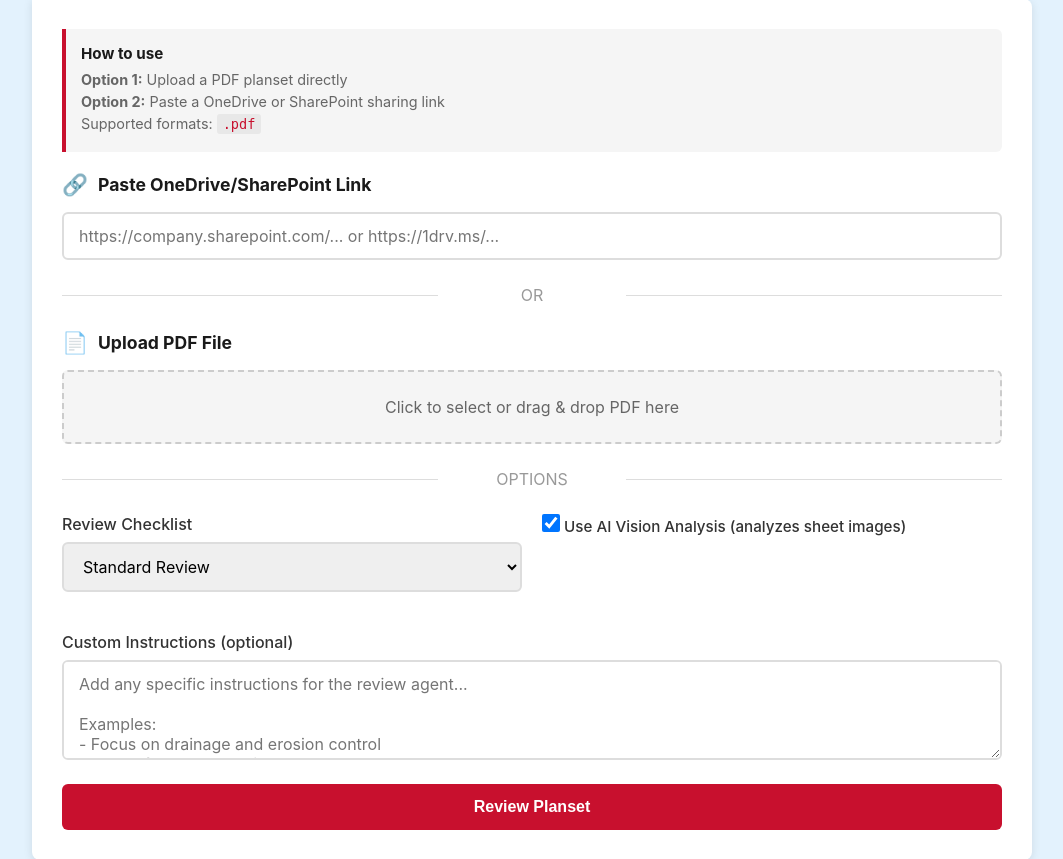
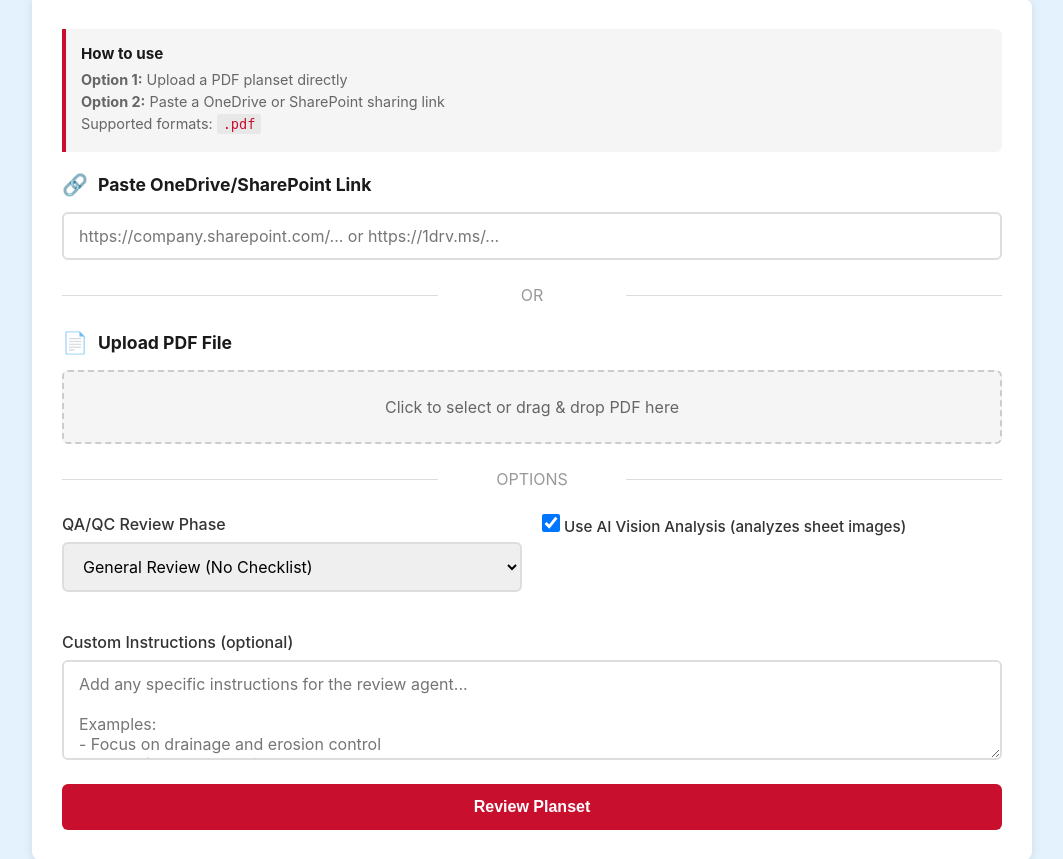
Before and after one commit to jonahknip/redlineai, a Flask app: page / in a window 1280 px wide. Shown: the part 196-1055 px from the top of the page, without its empty margins (108-1171 px from the left). Run offline with Flask 3, Linux system fonts and the light colour scheme.

Commit message:
Integrate Abonmarche QA/QC checklists (30%, 60%, 90%, CADD)
- Update app.py to load checklists from JSON files in checklists/ folder
- Update UI dropdown with proper phase options (30%, 60%, 90%, CADD Review)
- Enhance plan_reviewer.py to handle sectioned checklist format
- Organize all checklist PDFs in checklists/ folder for reference
- Update .gitignore to include checklist PDFs

The checklists include:
- 30% Engineering QA/QC Review (45 items)
- 60% Engineering QA/QC Review (63 items across 9 sections)
- 90% Engineering QA/QC Review (87 items across 11 sections)
- CADD Drawing Review (35 items across 10 sections)

```diff
--- a/app.py
+++ b/app.py
@@ -584,62 +584,121 @@ def send_email():
         return jsonify({'success': False, 'error': str(e)}), 500
 
 
+def load_checklist_from_file(checklist_id: str) -> dict:
+    """Load a checklist from JSON file"""
+    checklist_dir = Path(__file__).parent / 'checklists'
+
+    # Map checklist IDs to filenames
+    checklist_files = {
+        '30_percent': '30_percent.json',
+        '60_percent': '60_percent.json',
+        '90_percent': '90_percent.json',
+        'cadd': 'cadd_review.json'
+    }
+
+    filename = checklist_files.get(checklist_id)
+    if not filename:
+        return None
+
+    filepath = checklist_dir / filename
+    if not filepath.exists():
+        logger.warning(f"Checklist file not found: {filepath}")
+        return None
+
+    try:
+        with open(filepath, 'r') as f:
+            checklist_data = json.load(f)
+
+        # Flatten sections into items list for compatibility
+        all_items = []
+        for section in checklist_data.get('sections', []):
+            section_title = section.get('title', '')
+            for item in section.get('items', []):
+                all_items.append({
+                    'id': item.get('id'),
+                    'text': item.get('text'),
+                    'required': item.get('required', False),
+                    'section': section_title
+                })
+
+        return {
+            'name': checklist_data.get('name'),
+            'phase': checklist_data.get('phase'),
+            'description': checklist_data.get('description'),
+            'sections': checklist_data.get('sections', []),
+            'items': all_items  # Flattened for compatibility
+        }
+    except Exception as e:
+        logger.error(f"Error loading checklist {checklist_id}: {e}")
+        return None
+
+
 @app.route('/api/checklist', methods=['GET'])
 def get_checklists():
-    """Get available checklist templates"""
-    checklists = {
-        'standard': {
-            'name': 'Standard Civil Review',
-            'items': [
-                {'id': 'cover', 'text': 'Cover sheet with project info', 'required': True},
-                {'id': 'index', 'text': 'Sheet index present', 'required': True},
-                {'id': 'pe_seal', 'text': 'PE seal and signature', 'required': True},
-                {'id': 'scale', 'text': 'Scale indicated on all sheets', 'required': True},
-                {'id': 'north', 'text': 'North arrow on plan sheets', 'required': True},
-                {'id': 'legend', 'text': 'Legend/symbols defined', 'required': False},
-                {'id': 'grading', 'text': 'Grading plan included', 'required': True},
-                {'id': 'drainage', 'text': 'Drainage plan included', 'required': True},
-                {'id': 'erosion', 'text': 'Erosion control plan', 'required': True},
-                {'id': 'utilities', 'text': 'Utility plan included', 'required': False},
-                {'id': 'details', 'text': 'Construction details', 'required': True},
-                {'id': 'specs', 'text': 'Reference to specifications', 'required': False},
-            ]
-        },
-        'mdot': {
-            'name': 'MDOT Project Review',
-            'items': [
-                {'id': 'cover', 'text': 'MDOT standard cover sheet', 'required': True},
-                {'id': 'index', 'text': 'Sheet index per MDOT format', 'required': True},
-                {'id': 'pe_seal', 'text': 'Michigan PE seal', 'required': True},
-                {'id': 'typical', 'text': 'Typical sections', 'required': True},
-                {'id': 'mot', 'text': 'Maintenance of Traffic plan', 'required': True},
-                {'id': 'signing', 'text': 'Signing and striping plan', 'required': True},
-                {'id': 'drainage', 'text': 'Drainage plan with calculations', 'required': True},
-                {'id': 'soil_boring', 'text': 'Soil boring locations', 'required': True},
-                {'id': 'row', 'text': 'ROW lines shown', 'required': True},
-                {'id': 'permits', 'text': 'Permit requirements noted', 'required': True},
-                {'id': 'quantities', 'text': 'Pay item quantities', 'required': True},
-                {'id': 'cross_sections', 'text': 'Cross sections provided', 'required': True},
-            ]
-        },
-        'municipal': {
-            'name': 'Municipal Infrastructure',
-            'items': [
-                {'id': 'cover', 'text': 'Cover sheet with municipal info', 'required': True},
-                {'id': 'survey', 'text': 'Survey/existing conditions', 'required': True},
-                {'id': 'layout', 'text': 'Site layout plan', 'required': True},
-                {'id': 'grading', 'text': 'Grading and drainage', 'required': True},
-                {'id': 'water', 'text': 'Water main plan', 'required': True},
-                {'id': 'sanitary', 'text': 'Sanitary sewer plan', 'required': True},
-                {'id': 'storm', 'text': 'Storm sewer plan', 'required': True},
-                {'id': 'paving', 'text': 'Paving plan', 'required': True},
-                {'id': 'landscape', 'text': 'Landscape plan', 'required': False},
-                {'id': 'lighting', 'text': 'Street lighting plan', 'required': False},
-                {'id': 'swppp', 'text': 'SWPPP/erosion control', 'required': True},
-                {'id': 'details', 'text': 'Standard details', 'required': True},
-            ]
+    """Get available checklist templates - Abonmarche QA/QC checklists"""
+    checklists = {}
+
+    # Load each checklist from JSON files
+    checklist_ids = ['30_percent', '60_percent', '90_percent', 'cadd']
+
+    for checklist_id in checklist_ids:
+        checklist = load_checklist_from_file(checklist_id)
+        if checklist:
+            checklists[checklist_id] = checklist
+
+    # Fallback if no files found - provide basic structure
+    if not checklists:
+        checklists = {
+            '30_percent': {
+                'name': '30% Engineering QA/QC Review',
+                'phase': '30%',
+                'description': 'Early design validation',
+                'items': [
+                    {'id': '30-GEN-001', 'text': 'Survey completed with topographic QA', 'required': True},
+                    {'id': '30-GEN-002', 'text': 'Project scoped with ADA ramps identified', 'required': True},
+                    {'id': '30-GEN-003', 'text': 'North arrow shown correctly on all drawings', 'required': True},
+                    {'id': '30-GEN-004', 'text': 'Scale shown correctly on all drawings', 'required': True},
+                    {'id': '30-GEN-005', 'text': 'Title block consistent on each sheet', 'required': True},
+                ]
+            },
+            '60_percent': {
+                'name': '60% Engineering QA/QC Review',
+                'phase': '60%',
+                'description': 'Design development review',
+                'items': [
+                    {'id': '60-GEN-001', 'text': 'Utility locations and inverts verified', 'required': True},
+                    {'id': '60-GEN-002', 'text': 'Removal elements clearly identified', 'required': True},
+                    {'id': '60-GEN-003', 'text': 'Cross sections reviewed and labeled', 'required': True},
+                    {'id': '60-GEN-004', 'text': 'Storm sewer calculations completed', 'required': True},
+                    {'id': '60-GEN-005', 'text': 'Cost estimate quantities reviewed', 'required': True},
+                ]
+            },
+            '90_percent': {
+                'name': '90% Engineering QA/QC Review',
+                'phase': '90%',
+                'description': 'Final QC before bid',
+                'items': [
+                    {'id': '90-GEN-001', 'text': 'All technician initials correct', 'required': True},
+                    {'id': '90-GEN-002', 'text': 'Specifications sections reviewed', 'required': True},
+                    {'id': '90-GEN-003', 'text': 'Bid documents complete', 'required': True},
+                    {'id': '90-GEN-004', 'text': 'Permit applications reviewed', 'required': True},
+                    {'id': '90-GEN-005', 'text': 'Final MOT plan approved', 'required': True},
+                ]
+            },
+            'cadd': {
+                'name': 'CADD Drawing Review',
+                'phase': 'CADD',
+                'description': 'CADD standards and drawing quality',
+                'items': [
+                    {'id': 'CADD-001', 'text': 'Spell check completed on each sheet', 'required': True},
+                    {'id': 'CADD-002', 'text': 'North arrow, bar scale, title block scale match', 'required': True},
+                    {'id': 'CADD-003', 'text': 'No overlapping or misplaced text', 'required': True},
+                    {'id': 'CADD-004', 'text': 'Sheet index matches page numbers', 'required': True},
+                    {'id': 'CADD-005', 'text': 'Legend line types displaying correctly', 'required': True},
+                ]
+            }
         }
-    }
+
     return jsonify({'success': True, 'checklists': checklists})
 
 
--- a/templates/index.html
+++ b/templates/index.html
@@ -656,12 +656,13 @@
 
                 <div class="options-row">
                     <div class="input-section">
-                        <label for="checklistSelect">Review Checklist</label>
+                        <label for="checklistSelect">QA/QC Review Phase</label>
                         <select id="checklistSelect" name="checklist">
-                            <option value="">Standard Review</option>
-                            <option value="standard">Standard Civil Review</option>
-                            <option value="mdot">MDOT Project Review</option>
-                            <option value="municipal">Municipal Infrastructure</option>
+                            <option value="">General Review (No Checklist)</option>
+                            <option value="30_percent">30% Engineering QA/QC Review</option>
+                            <option value="60_percent">60% Engineering QA/QC Review</option>
+                            <option value="90_percent">90% Engineering QA/QC Review</option>
+                            <option value="cadd">CADD Drawing Review</option>
                         </select>
                     </div>
                     <div class="input-section">
```
Also changed, not shown: agent/plan_reviewer.py (+47 -10 lines), 6 other files.
